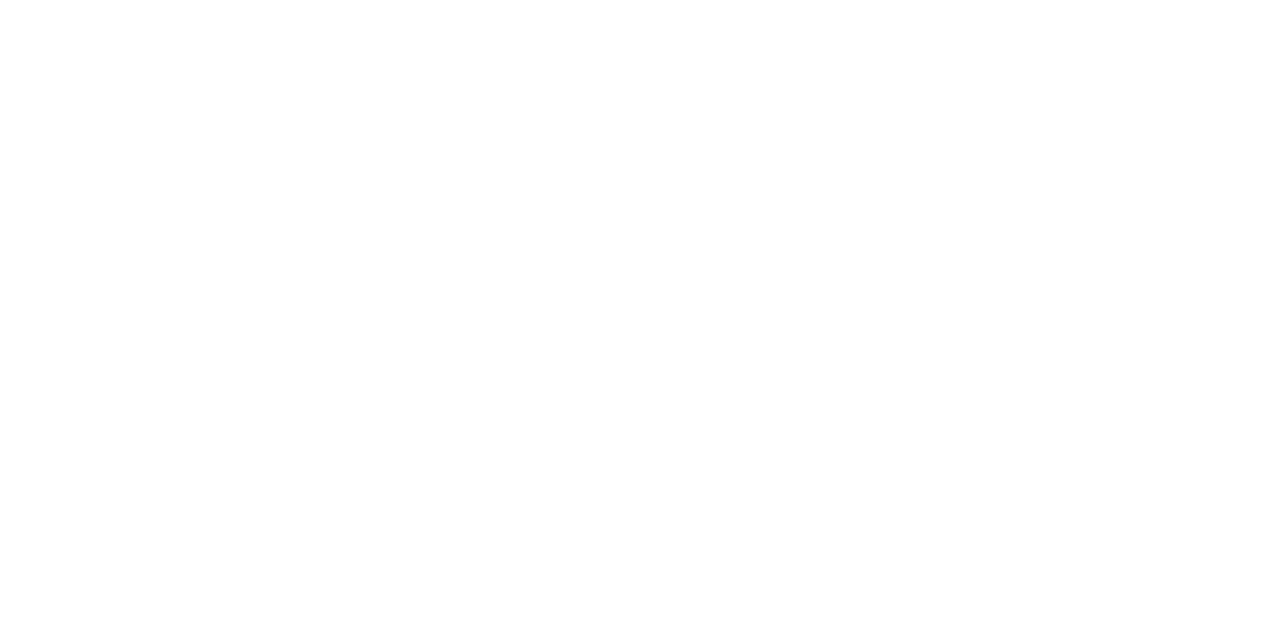
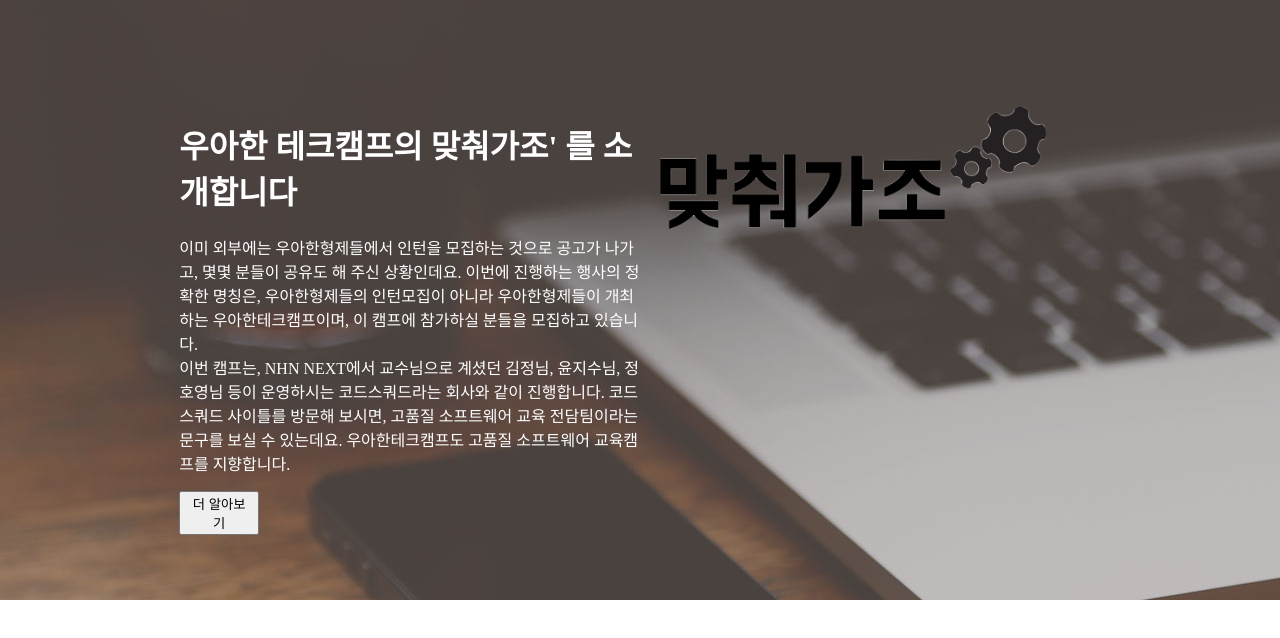
Before and after one commit to BaeminTechCampTeam4/0705_team_page, a plain HTML site: page index.html in a window 1280 px wide. Drawn offline with Linux system fonts and the light colour scheme.

Commit message:
content1 first

```diff
--- a/index.html
+++ b/index.html
@@ -9,8 +9,20 @@
 <div class="header">
 	<div class="container"></div>
 </div>
-<div class="content">
-	<div class="container"></div>
+<div class="content" id="first-content">
+	<div class="container" id="first-content-container">
+		<div class="first-con-wrapper">
+
+			<div class="first-con-text">
+				<h1>우아한 테크캠프의 <strong>맞춰가조' 를 소개합니다</strong></h1>
+				<p>이미 외부에는 우아한형제들에서 인턴을 모집하는 것으로 공고가 나가고, 몇몇 분들이 공유도 해 주신 상황인데요. 이번에 진행하는 행사의 정확한 명칭은, 우아한형제들의 인턴모집이 아니라 우아한형제들이 개최하는 우아한테크캠프이며, 이 캠프에 참가하실 분들을 모집하고 있습니다.</br>이번 캠프는, NHN NEXT에서 교수님으로 계셨던 김정님, 윤지수님, 정호영님 등이 운영하시는 코드스쿼드라는 회사와 같이 진행합니다. 코드스쿼드 사이틀를 방문해 보시면, 고품질 소프트웨어 교육 전담팀이라는 문구를 보실 수 있는데요. 우아한테크캠프도 고품질 소프트웨어 교육캠프를 지향합니다.</p>
+				<a href=""><button class="first-con-btn">더 알아보기</button></a>
+			</div>
+			<div class="first-con-img">
+				<img src="맞춰가조_logo.png">
+			</div>
+		</div>
+	</div>
 </div>
 <div class="content2">
 	<div class="container"></div>
--- a/main.css
+++ b/main.css
@@ -11,3 +11,43 @@
 	width: 80%;
 	margin: 0 auto;
 }
+
+#first-content {
+	background-image: url(back-img.jpg);
+	height: 600px;
+}
+
+#first-content-container {
+	height: : 400px;
+}
+
+.container > .first-con-wrapper {
+	height: 80%;
+	background-color: rgba(76, 76, 76, 0.1);
+	margin: 0 auto 0 auto;
+}
+
+.first-con-text {
+	padding-top: 100px;
+	width: 45%;
+	color: white;
+	float: left;
+	display: inline-block;
+	margin-left: 5%;
+}
+
+.first-con-btn {
+	width: 80px;
+	height: auto;
+}
+
+div.first-con-img{
+	float: left;
+	width:50%;
+}
+
+.first-con-img > img {
+	width: 80%;
+	height: auto;
+	padding-top: 100px;
+}
```
Also changed, not shown: back-img.jpg (added), 맞춰가조_logo.png (added).
